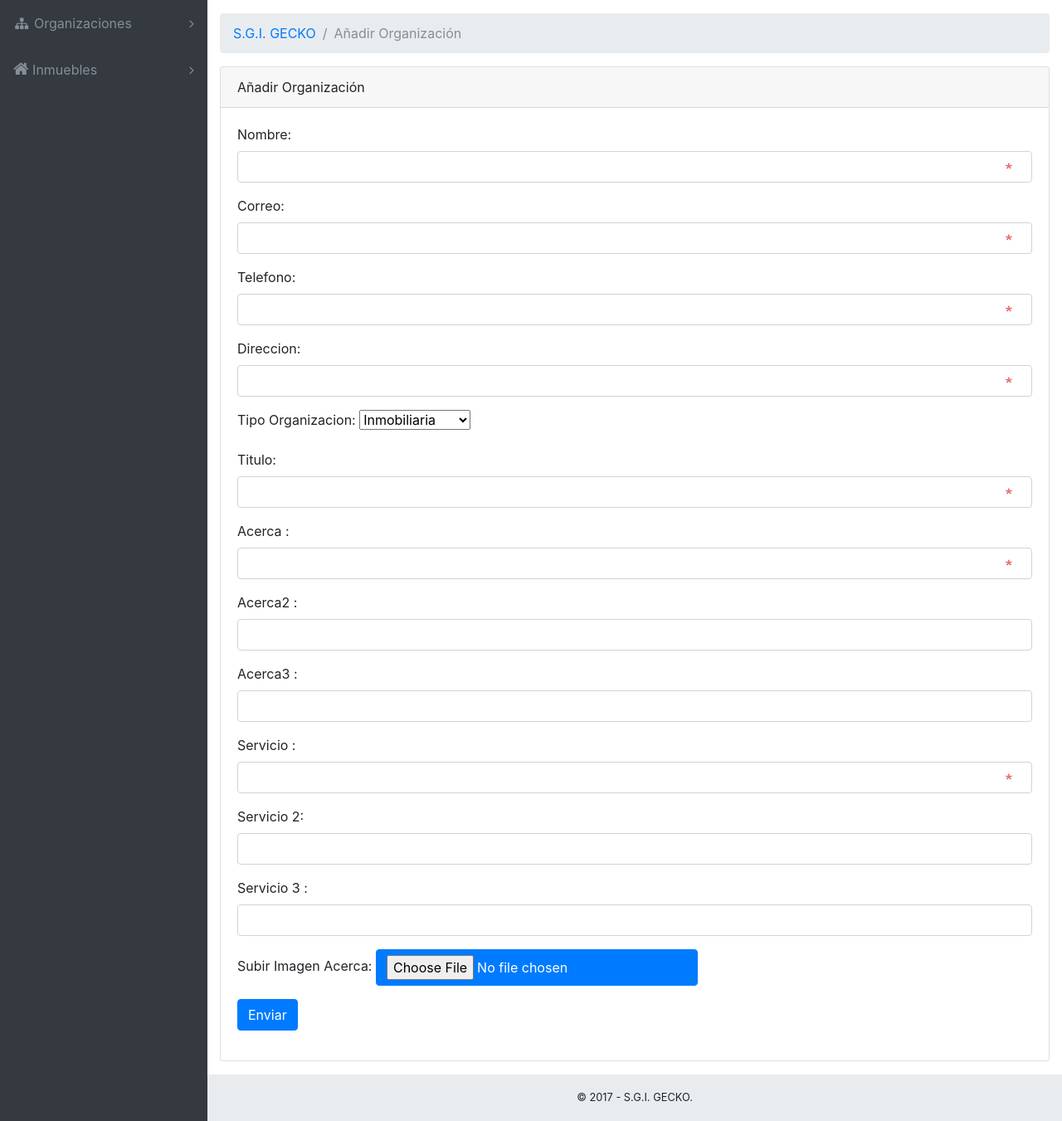
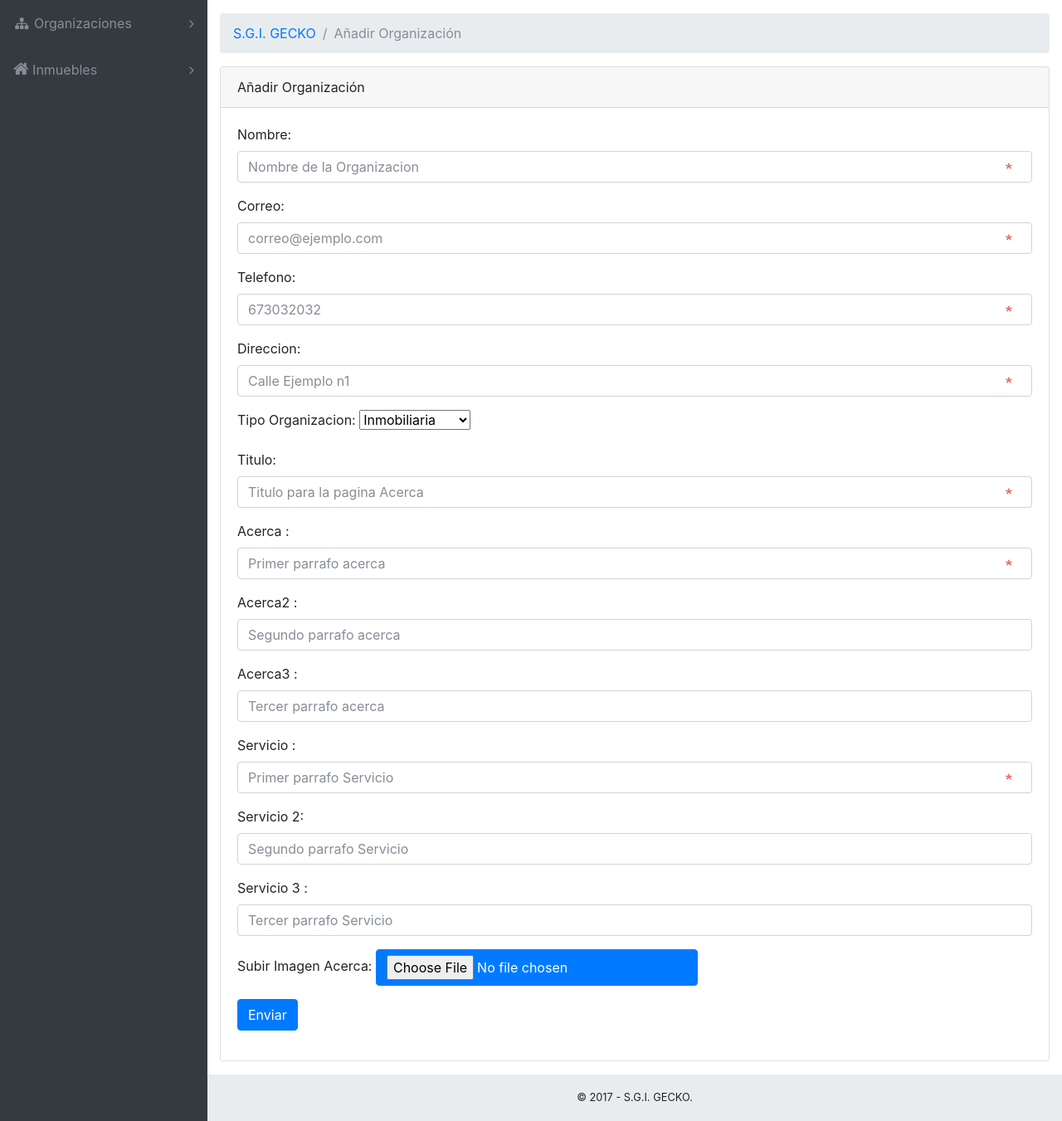
Before and after one commit to airanvillacorta/wts, a PHP site: page /demo/agregar_organizaciones.php in a window 1280 px wide. Shown: the part 56-1407 px from the top of the page at 83% size. Run offline with PHP 8.4, Linux system fonts and the light colour scheme.

Commit message:
placeholders y correccion de errores en inmuble.php

```diff
--- a/demo/agregar_inmuebles.php
+++ b/demo/agregar_inmuebles.php
@@ -300,7 +300,7 @@ function enabledest()
           ?>
           <div class="form-group">
               <label for="titulo">Titulo:</label>
-                <input type="text"  required class="form-control" name="titulo" id="titulo">
+                <input type="text"  required class="form-control" name="titulo" placeholder="Titulo del inmueble"  id="titulo">
           </div>
           <div class="form-group">
           <label for="tipo">Tipo Inmueble:</label>
@@ -318,12 +318,12 @@ function enabledest()
           </div>
           <div class="form-group">
               <label for="referencia">Referencia:</label>
-                <input type="text"  required class="form-control" name="referencia" id="referencia">
+                <input type="text"  required class="form-control" name="referencia"  placeholder="Codigo Referencia"  id="referencia">
           </div>
 
           <div class="form-group">
               <label for="descripcion">Descripcion:</label>
-                <input type="text"  required class="form-control" name="descripcion" id="descripcion">
+                <input type="text"  required class="form-control" name="descripcion" placeholder="Descripcion"  id="descripcion">
           </div>
 
           <div class="form-group">
--- a/demo/agregar_organizaciones.php
+++ b/demo/agregar_organizaciones.php
@@ -226,20 +226,20 @@ function enabledest()
         <form class="contact_form" name="myForm" action="" onsubmit="return validateForm()" enctype="multipart/form-data" method="post">
           <div class="form-group">
               <label for="nombre">Nombre:</label>
-                <input type="text"  required class="form-control" name="nombre" id="nombre">
+                <input type="text"  required class="form-control" name="nombre" placeholder="Nombre de la Organizacion"id="nombre">
           </div>
           <div class="form-group">
             <div class="form-group">
               <label for="correo">Correo:</label>
-                <input type="email"  required class="form-control" name="correo" id="correo">
+                <input type="email"  required class="form-control" name="correo"  placeholder="correo@ejemplo.com"  id="correo">
           </div>
             <div class="form-group">
               <label for="telefono">Telefono:</label>
-                <input type="text"  required class="form-control" name="telefono" id="telefono">
+                <input type="text"  required class="form-control" name="telefono"  placeholder="673032032" id="telefono">
           </div>
         <div class="form-group">
               <label for="direccion">Direccion:</label>
-                <input type="text"  required class="form-control" name="direccion" id="direccion">
+                <input type="text"  required class="form-control" name="direccion"  placeholder="Calle Ejemplo n1" id="direccion">
           </div>
 
           <div class="form-group">
@@ -255,32 +255,32 @@ function enabledest()
           </div>
             <div class="form-group">
               <label for="direccion">Titulo:</label>
-                <input type="text"  required class="form-control" name="tituloacerca" id="tituloacerca">
+                <input type="text"  required class="form-control" name="tituloacerca" placeholder="Titulo para la pagina Acerca"id="tituloacerca">
           </div>
            <div class="form-group">
               <label for="direccion">Acerca :</label>
-                <input type="textarea"  required class="form-control" name="acerca" id="acerca">
+                <input type="textarea"  required class="form-control" name="acerca" placeholder="Primer parrafo acerca" id="acerca">
           </div>
             <div class="form-group">
               <label for="direccion">Acerca2 :</label>
-                <input type="textarea" class="form-control" name="acerca2" id="acerca2">
+                <input type="textarea" class="form-control" name="acerca2" placeholder="Segundo parrafo acerca"id="acerca2">
           </div>
             <div class="form-group">
               <label for="direccion">Acerca3 :</label>
-                <input type="textarea" class="form-control" name="acerca3" id="acerca3">
+                <input type="textarea" class="form-control" name="acerca3" placeholder="Tercer parrafo acerca" id="acerca3">
           </div>
 
            <div class="form-group">
               <label for="direccion">Servicio :</label>
-                <input type="textarea"  required class="form-control" name="servicio1" id="servicio1">
+                <input type="textarea"  required class="form-control" name="servicio1" placeholder="Primer parrafo Servicio" id="servicio1">
           </div>
             <div class="form-group">
               <label for="direccion">Servicio 2:</label>
-                <input type="textarea" class="form-control" name="servicio2" id="servicio2">
+                <input type="textarea" class="form-control" name="servicio2"placeholder="Segundo parrafo Servicio" id="servicio2">
           </div>
             <div class="form-group">
               <label for="direccion">Servicio 3 :</label>
-                <input type="textarea" class="form-control" name="servicio3" id="servicio3">
+                <input type="textarea" class="form-control" name="servicio3" placeholder="Tercer parrafo Servicio" id="servicio3">
           </div>
 
           <div class="form-group">
--- a/demo/modificar_inmuebles.php
+++ b/demo/modificar_inmuebles.php
@@ -105,7 +105,7 @@ if(isset($_POST['submit'])){
 
     if ($conn->query($sql) === TRUE) {
       $last_id = $conn->insert_id;
-      echo " INM record UPDATED successfully. Last inserted ID is: " . $last_id;
+     // echo " INM record UPDATED successfully. Last inserted ID is: " . $last_id;
 
 
     }
--- a/web/index.php
+++ b/web/index.php
@@ -2,14 +2,13 @@
   $id = $_GET["id"];
   $conexion=mysqli_connect("localhost","root","","gecko") or
       die("Problemas con la conexión");
-  $registros=mysqli_query($conexion,"select ORG_nombre, ORG_tituloacerca, ORG_imgAcerca, ORG_acerca, ORG_acerca2, ORG_acerca3
+  $registros=mysqli_query($conexion,"select ORG_nombre, ORG_tituloacerca, ORG_acerca, ORG_acerca2, ORG_acerca3
                           from organizacion where ORG_id = '$id'") or
     die("Problemas en el select:".mysqli_error($conexion));
 
   if ($reg=mysqli_fetch_array($registros)){
     $nombre = $reg['ORG_nombre'];
     $titulo = $reg['ORG_tituloacerca'];
-    $imagen = $reg['ORG_imgAcerca'];
     $parrafo1 = $reg['ORG_acerca'];
     $parrafo2 = $reg['ORG_acerca2'];
     $parrafo3 = $reg['ORG_acerca3'];
```
Also changed, not shown: web/inmueble.php (+20 -18 lines).
